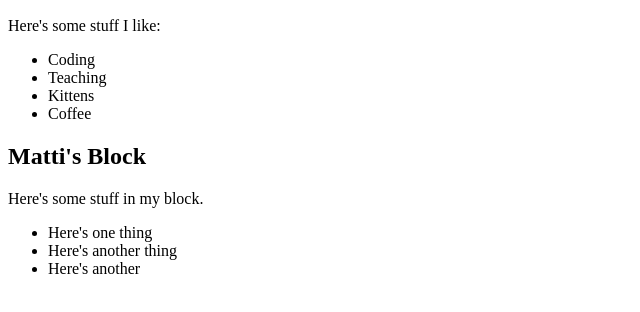
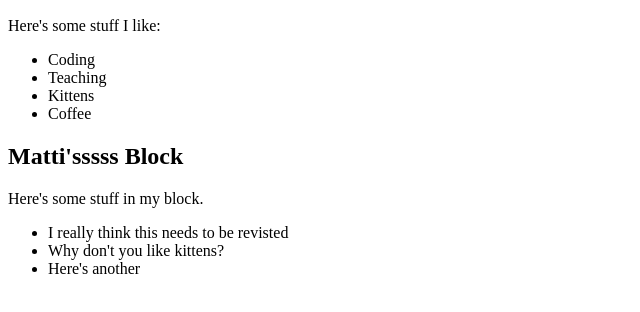
Before and after one commit to gbc19-imm/team-testing-project, a plain HTML site: page index.html in a window 1280 px wide. Shown: the part 110-422 px from the top of the page, without its empty margins (0-640 px from the left). Drawn offline with Linux system fonts and the light colour scheme.

Commit message:
Improved Matti's bio. Great job, me!

```diff
--- a/index.html
+++ b/index.html
@@ -19,11 +19,11 @@
         </ul>
     </div>
     <div id="matti">
-        <h2>Matti's Block</h2>
+        <h2>Matti'sssss Block</h2>
         <p>Here's some stuff in my block.</p>
         <ul>
-            <li>Here's one thing</li>
-            <li>Here's another thing</li>
+            <li>I really think this needs to be revisted</li>
+            <li>Why don't you like kittens?</li>
             <li>Here's another</li>
         </ul>
     </div>
```
